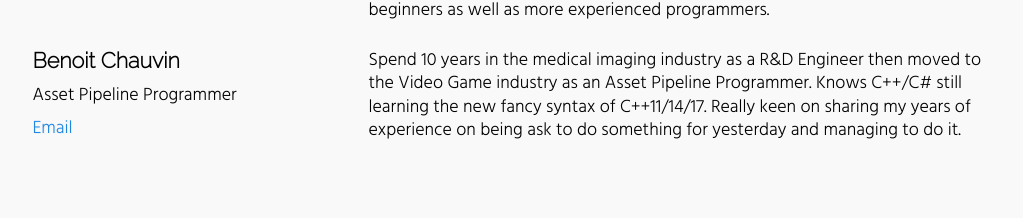
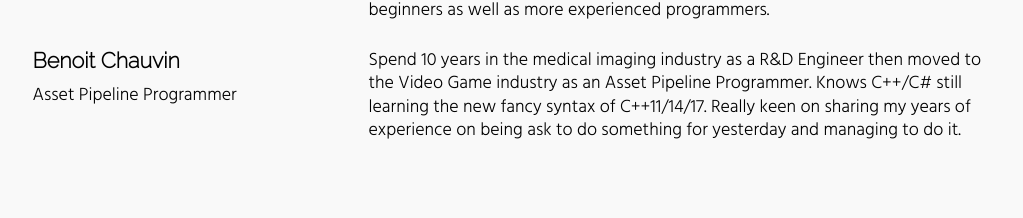
Before and after one commit to sftrabbit/CppEdinburgh, a Jekyll site: the page built from mentorships.html, in a window 1280 px wide. Shown: the part 1538-1756 px from the top of the page, without its empty margins (126-1149 px from the left). Built offline with Jekyll 4.4.1, drawn with Linux system fonts in a browser that asks for light colours.

Commit message:
Add fix for mentors page.

```diff
--- a/_data/mentors.yaml
+++ b/_data/mentors.yaml
@@ -50,7 +50,4 @@
 
 - name: Benoit Chauvin
   position: Asset Pipeline Programmer
-  links:
-    - name: Email
-      url: benoit.chauvin@gmail.com
   bio: Spend 10 years in the medical imaging industry as a R&D Engineer then moved to the Video Game industry as an Asset Pipeline Programmer. Knows C++/C# still learning the new fancy syntax of C++11/14/17. Really keen on sharing my years of experience on being ask to do something for yesterday and managing to do it.
```
